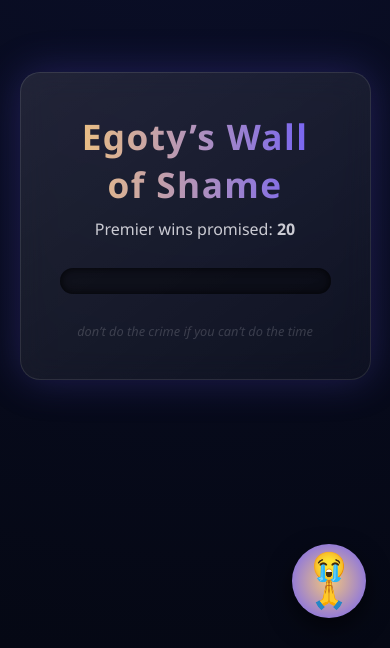
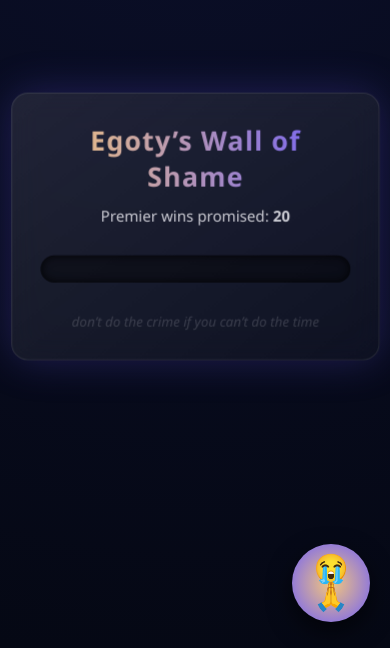
Before and after one commit to Aieter/Egothy-s-Wall-of-Shame, a website: page index.html in a window 390 px wide. Shown: the part 196-844 px from the top of the page. Drawn offline with Linux system fonts and the light colour scheme; no server answers.

Commit message:
Fixed mobile layout

```diff
--- a/index.html
+++ b/index.html
@@ -2,15 +2,13 @@
 <html lang="en">
 <head>
 <meta charset="UTF-8" />
+<meta name="viewport" content="width=device-width, initial-scale=1.0, viewport-fit=cover">
+
 <link rel="icon" type="image/png" href="/favicon.png">
 <title>Egoty’s Wall of Shame</title>
 
 <style>
-  html, body {
-  width: 100%;
-  height: 100%;
-  overflow: hidden;
-}
+/* ===== Root ===== */
 :root {
   --bg1: #050814;
   --bg2: #0b0f2a;
@@ -18,25 +16,42 @@
   --gold: #f5c77a;
 }
 
-/* Reset */
+/* ===== Global Reset ===== */
 * {
   box-sizing: border-box;
+  -webkit-tap-highlight-color: transparent; /* removes blue tap flash */
 }
 
+html, body {
+  width: 100%;
+  height: 100%;
+  overflow: hidden;
+}
+
+/* ===== Body ===== */
 body {
   overscroll-behavior: none;
   touch-action: manipulation;
   margin: 0;
-  height: 100vh;
+  min-height: 100dvh;
+
   background: radial-gradient(circle at top, var(--bg2), var(--bg1));
   font-family: "Segoe UI", system-ui, sans-serif;
   color: #eaeaf0;
+
   display: flex;
   align-items: center;
   justify-content: center;
+
+  /* iOS safe areas */
+  padding:
+    env(safe-area-inset-top)
+    env(safe-area-inset-right)
+    env(safe-area-inset-bottom)
+    env(safe-area-inset-left);
 }
 
-/* Card */
+/* ===== Card ===== */
 .card {
   width: 90%;
   max-width: 600px;
@@ -54,7 +69,7 @@ body {
   text-align: center;
 }
 
-/* Text */
+/* ===== Text ===== */
 h1 {
   margin: 0 0 10px;
   font-size: 2.2rem;
@@ -69,7 +84,7 @@ h1 {
   margin-bottom: 28px;
 }
 
-/* Progress bar */
+/* ===== Progress Bar ===== */
 .progress {
   height: 26px;
   width: 100%;
@@ -103,7 +118,7 @@ h1 {
   font-style: italic;
 }
 
-/* 😭🙏 Button */
+/* ===== 😭🙏 Button ===== */
 #pray-container {
   position: fixed;
   bottom: 24px;
@@ -120,6 +135,7 @@ h1 {
   border-radius: 50%;
   border: none;
   cursor: pointer;
+
   background: radial-gradient(circle, var(--gold), var(--purple));
   box-shadow: 0 10px 25px rgba(0,0,0,0.6);
 
@@ -128,6 +144,16 @@ h1 {
   justify-content: center;
 
   transition: transform 0.15s ease;
+
+  /* 👇 prevent selection / focus outlines */
+  user-select: none;
+  -webkit-user-select: none;
+  outline: none;
+}
+
+#pray-btn:focus,
+#pray-btn:active {
+  outline: none;
 }
 
 #pray-btn:active {
@@ -139,6 +165,7 @@ h1 {
   gap: 6px;
   font-size: 28px;
   line-height: 1;
+  pointer-events: none;
 }
 
 #pray-count {
@@ -147,7 +174,7 @@ h1 {
   opacity: 0.6;
 }
 
-/* Floating phrase */
+/* ===== Floating Phrase ===== */
 .floating-text {
   position: fixed;
   pointer-events: none;
@@ -169,6 +196,54 @@ h1 {
     transform: translateY(-40px);
   }
 }
+
+/* ===== Mobile ===== */
+@media (max-width: 600px) {
+  .card {
+    max-width: 92vw;
+    padding: 28px;
+    border-radius: 16px;
+    transform: scale(1.05);
+  }
+
+  h1 {
+    font-size: 1.6rem;
+  }
+
+  .subtitle {
+    font-size: 0.9rem;
+  }
+
+  .label {
+    font-size: 1rem;
+  }
+
+  #pray-container {
+    bottom: 20px;
+    right: 20px;
+  }
+
+  #pray-btn {
+    width: 78px;
+    height: 78px;
+  }
+
+  #pray-count {
+    font-size: 0.8rem;
+  }
+}
+
+/* ===== Tablets ===== */
+@media (min-width: 601px) and (max-width: 1024px) {
+  .card {
+    max-width: 520px;
+    padding: 36px;
+  }
+
+  h1 {
+    font-size: 1.9rem;
+  }
+}
 </style>
 </head>
 
@@ -183,11 +258,10 @@ h1 {
   </div>
 
   <div class="label" id="label"></div>
-
   <div class="admin">don’t do the crime if you can’t do the time</div>
 </div>
 
-<!-- 😭🙏 button -->
+<!-- 😭🙏 Button -->
 <div id="pray-container">
   <button id="pray-btn">
     <span class="emoji">😭🙏</span>
@@ -207,12 +281,10 @@ const clickSounds = [
 clickSounds.forEach(s => s.volume = 0.5);
 
 let soundIndex = 0;
-
 function playClick() {
   const sound = clickSounds[soundIndex];
   sound.currentTime = 0;
   sound.play();
-
   soundIndex = (soundIndex + 1) % clickSounds.length;
 }
 
@@ -237,11 +309,10 @@ function render() {
   prayCount.textContent = `${prayers} prayers sent`;
 }
 
-/* ===== Fetch from server ===== */
+/* ===== Fetch ===== */
 async function fetchCounters() {
   const res = await fetch(API);
   const data = await res.json();
-
   wins = data.wins;
   prayers = data.prayers;
   render();
@@ -249,14 +320,12 @@ async function fetchCounters() {
 
 /* ===== Mutations ===== */
 async function sendAction(action) {
-  await fetch(`${API}?action=${action}`, { method: "POST" });
-  await fetchCounters();
+  fetch(`${API}?action=${action}`, { method: "POST" });
 }
 
-/* ===== Admin shortcuts ===== */
+/* ===== Admin Shortcuts ===== */
 document.addEventListener("keydown", e => {
   if (!e.ctrlKey || !e.shiftKey) return;
-
   if (e.key === "+") sendAction("win");
   if (e.key === "_") sendAction("unwin");
 });
@@ -276,7 +345,6 @@ const phrases = [
 prayBtn.addEventListener("click", e => {
   playClick();
 
-  // Floating text (IMMEDIATE)
   const text = document.createElement("div");
   text.className = "floating-text";
   text.textContent =
@@ -288,16 +356,13 @@ prayBtn.addEventListener("click", e => {
   document.body.appendChild(text);
   setTimeout(() => text.remove(), 1200);
 
-  // Backend update (async, non-blocking)
   sendAction("pray");
 });
 
-
-/* ===== Initial load + live updates ===== */
+/* ===== Init ===== */
 fetchCounters();
 setInterval(fetchCounters, 3000);
 </script>
 
-
 </body>
 </html>
```
